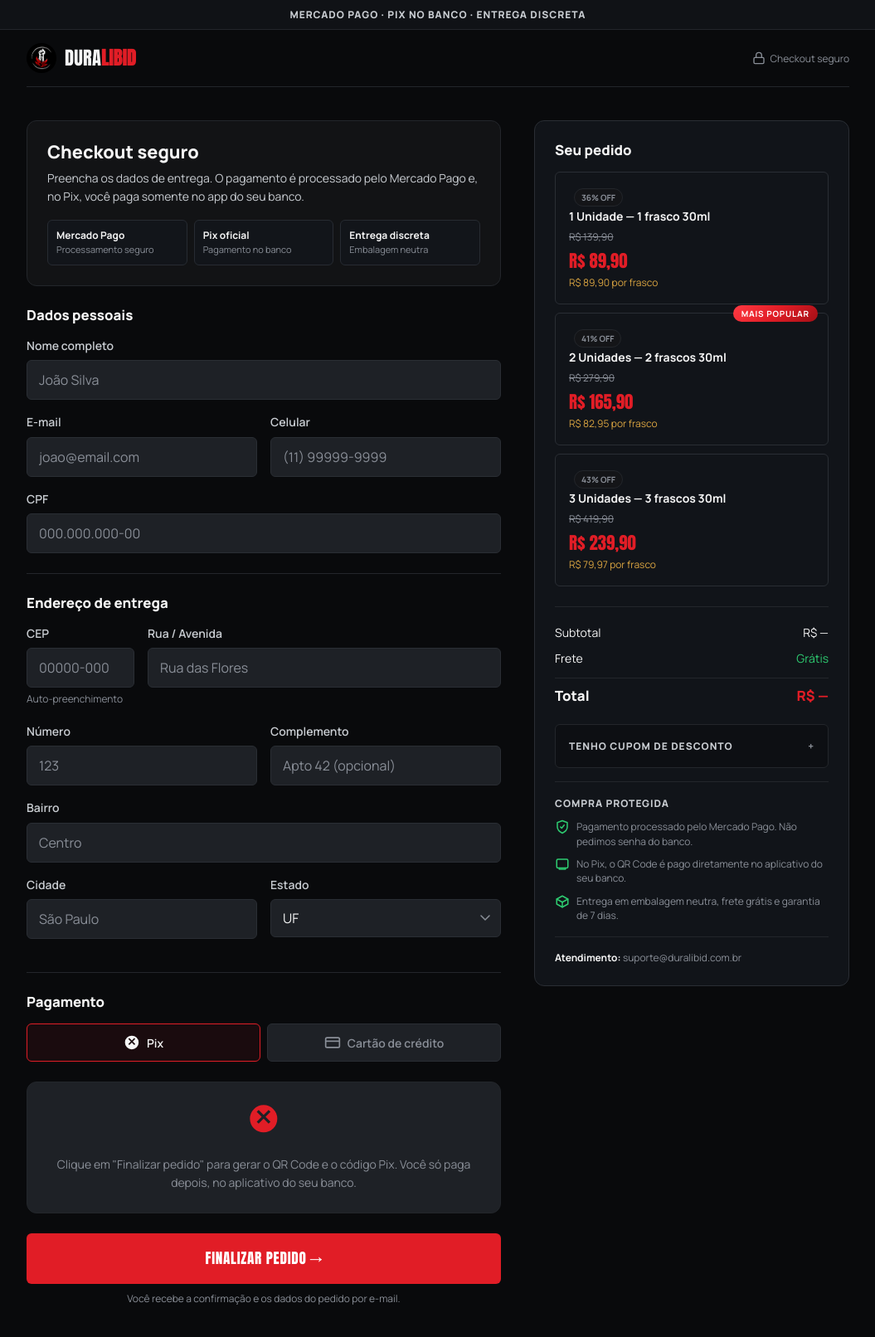
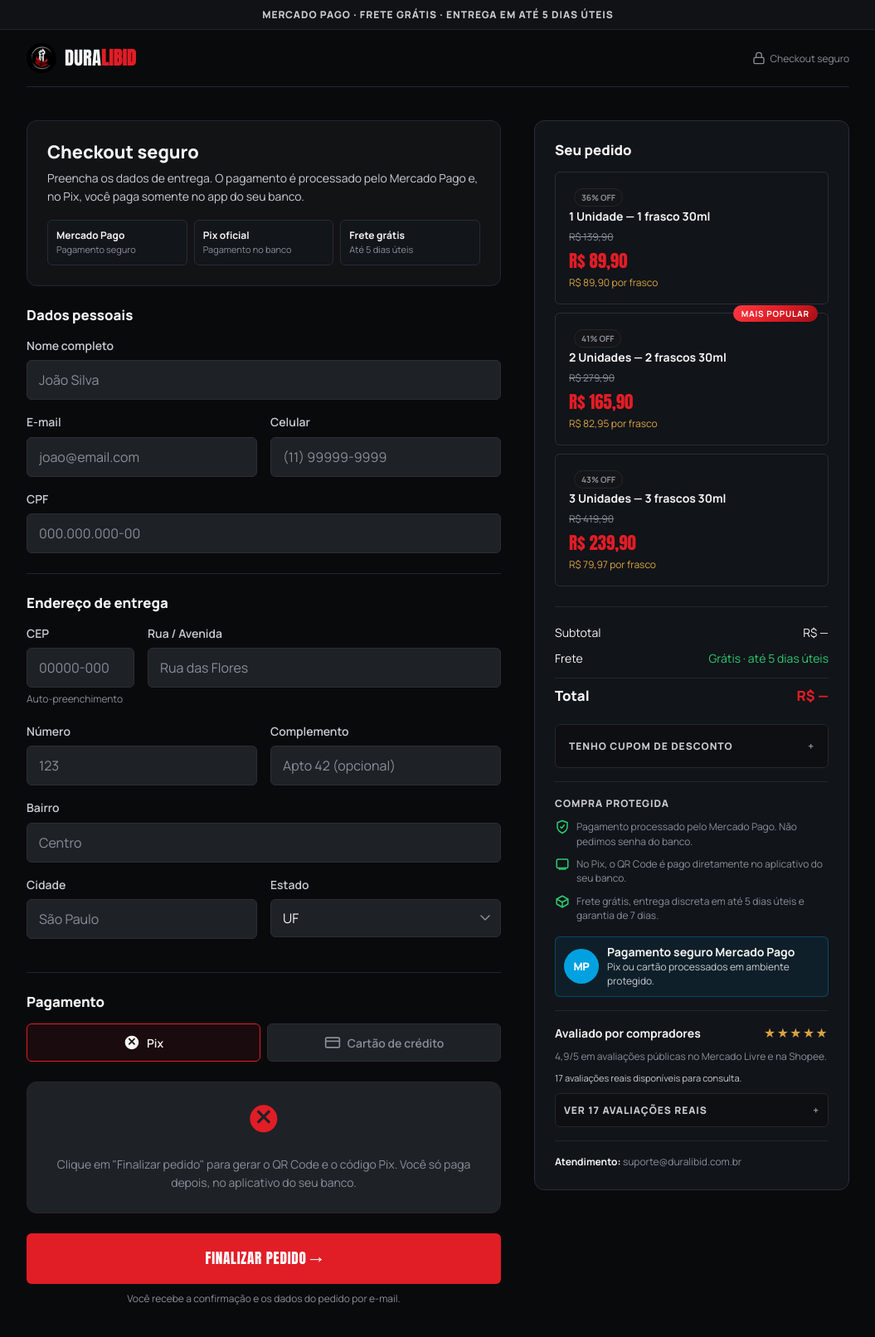
Before and after one commit to LuanGonzaga/duralibid, a plain HTML site: page checkout.html in a window 1280 px wide. Shown: the whole page at 83% size, without its empty margins (112-1167 px from the left). Drawn offline with Linux system fonts and the light colour scheme; a script that the page names is missing.

Commit message:
Add checkout marketplace proof and delivery trust

```diff
--- a/checkout.html
+++ b/checkout.html
@@ -97,6 +97,24 @@ nav .secure{font-size:var(--fs-xs);color:var(--duo-mute);display:flex;align-item
 .assurance-title{font-size:var(--fs-xs);font-weight:800;color:var(--duo-silver);text-transform:uppercase;letter-spacing:.08em}
 .assurance-row{display:grid;grid-template-columns:18px 1fr;gap:8px;align-items:start;color:var(--duo-mute);font-size:var(--fs-xs);line-height:1.45}
 .assurance-row svg{width:18px;height:18px;stroke:#2ecc71;fill:none;stroke-width:2;stroke-linecap:round;stroke-linejoin:round}
+.mp-seal{display:grid;grid-template-columns:42px 1fr;gap:10px;align-items:center;background:rgba(0,161,224,.08);border:1px solid rgba(0,161,224,.32);border-radius:var(--radius-sm);padding:10px;margin-top:var(--space-3)}
+.mp-mark{width:42px;height:42px;border-radius:50%;display:grid;place-items:center;background:#00a1e0;color:#fff;font-weight:900;font-size:13px;letter-spacing:-.03em}
+.mp-seal b{display:block;color:var(--duo-white);font-size:var(--fs-sm);line-height:1.2}
+.mp-seal span{display:block;color:var(--duo-silver);font-size:var(--fs-xs);line-height:1.35;margin-top:2px}
+.review-proof{border-top:1px solid #23262b;margin-top:var(--space-3);padding-top:var(--space-3);display:grid;gap:8px}
+.review-score{display:flex;align-items:center;justify-content:space-between;gap:10px}
+.review-score b{color:var(--duo-white);font-size:var(--fs-sm)}
+.review-score span{color:var(--duo-gold);font-size:var(--fs-sm);letter-spacing:1px;white-space:nowrap}
+.review-proof p{color:var(--duo-mute);font-size:var(--fs-xs);line-height:1.45;margin:0}
+.review-proof small{color:var(--duo-silver);font-size:11px}
+.review-gallery{border:1px solid #23262b;background:#0d0f13;border-radius:var(--radius-sm);padding:10px;margin-top:2px}
+.review-gallery summary{cursor:pointer;color:var(--duo-silver);font-size:var(--fs-xs);font-weight:800;text-transform:uppercase;letter-spacing:.08em;list-style:none}
+.review-gallery summary::-webkit-details-marker{display:none}
+.review-gallery summary::after{content:"+";float:right;color:var(--duo-mute)}
+.review-gallery[open] summary{margin-bottom:10px;color:var(--duo-white)}
+.review-gallery[open] summary::after{content:"-"}
+.review-shots{display:grid;grid-template-columns:1fr 1fr;gap:8px;max-height:320px;overflow:auto;padding-right:2px}
+.review-shots img{display:block;width:100%;height:78px;object-fit:contain;background:#fff;border-radius:8px;border:1px solid rgba(255,255,255,.08)}
 .support-line{border-top:1px solid #23262b;margin-top:var(--space-3);padding-top:var(--space-3);color:var(--duo-mute);font-size:var(--fs-xs);line-height:1.5}
 .support-line b{color:var(--duo-white)}
 #feedback{display:none;padding:var(--space-4);border-radius:var(--radius-lg);margin-top:var(--space-4);text-align:center}
@@ -149,7 +167,7 @@ nav .secure{font-size:var(--fs-xs);color:var(--duo-mute);display:flex;align-item
 </style>
 </head>
 <body>
-<div class="topbar">Mercado Pago · Pix no banco · Entrega discreta</div>
+<div class="topbar">Mercado Pago · Frete grátis · Entrega em até 5 dias úteis</div>
 <header class="wrap">
   <nav>
     <div class="logo">
@@ -171,9 +189,9 @@ nav .secure{font-size:var(--fs-xs);color:var(--duo-mute);display:flex;align-item
         <h1>Checkout seguro</h1>
         <p>Preencha os dados de entrega. O pagamento é processado pelo Mercado Pago e, no Pix, você paga somente no app do seu banco.</p>
         <div class="security-strip">
-          <div class="security-chip"><b>Mercado Pago</b>Processamento seguro</div>
+          <div class="security-chip"><b>Mercado Pago</b>Pagamento seguro</div>
           <div class="security-chip"><b>Pix oficial</b>Pagamento no banco</div>
-          <div class="security-chip"><b>Entrega discreta</b>Embalagem neutra</div>
+          <div class="security-chip"><b>Frete grátis</b>Até 5 dias úteis</div>
         </div>
       </section>
 
@@ -320,7 +338,7 @@ nav .secure{font-size:var(--fs-xs);color:var(--duo-mute);display:flex;align-item
         <div class="order-summary">
           <div class="row discount" id="summaryDiscountRow" style="display:none"><span>Desconto</span><span id="summaryDiscount">-R$ 0,00</span></div>
           <div class="row"><span>Subtotal</span><span id="summarySubtotal">R$ —</span></div>
-          <div class="row"><span>Frete</span><span style="color:#2ecc71">Grátis</span></div>
+          <div class="row"><span>Frete</span><span style="color:#2ecc71">Grátis · até 5 dias úteis</span></div>
           <div class="row total"><span>Total</span><span id="summaryTotal">R$ —</span></div>
         </div>
         <details class="coupon-box">
@@ -335,7 +353,38 @@ nav .secure{font-size:var(--fs-xs);color:var(--duo-mute);display:flex;align-item
           <div class="assurance-title">Compra protegida</div>
           <div class="assurance-row"><svg viewBox="0 0 24 24"><path d="M12 22s8-4 8-10V5l-8-3-8 3v7c0 6 8 10 8 10z"/><path d="M9 12l2 2 4-5"/></svg><span>Pagamento processado pelo Mercado Pago. Não pedimos senha do banco.</span></div>
           <div class="assurance-row"><svg viewBox="0 0 24 24"><rect x="3" y="4" width="18" height="14" rx="2"/><path d="M7 18v2h10v-2"/></svg><span>No Pix, o QR Code é pago diretamente no aplicativo do seu banco.</span></div>
-          <div class="assurance-row"><svg viewBox="0 0 24 24"><path d="M21 8l-9-5-9 5 9 5 9-5z"/><path d="M3 8v8l9 5 9-5V8"/><path d="M12 13v8"/></svg><span>Entrega em embalagem neutra, frete grátis e garantia de 7 dias.</span></div>
+          <div class="assurance-row"><svg viewBox="0 0 24 24"><path d="M21 8l-9-5-9 5 9 5 9-5z"/><path d="M3 8v8l9 5 9-5V8"/><path d="M12 13v8"/></svg><span>Frete grátis, entrega discreta em até 5 dias úteis e garantia de 7 dias.</span></div>
+        </div>
+        <div class="mp-seal" aria-label="Selo de segurança Mercado Pago">
+          <div class="mp-mark">MP</div>
+          <div><b>Pagamento seguro Mercado Pago</b><span>Pix ou cartão processados em ambiente protegido.</span></div>
+        </div>
+        <div class="review-proof" aria-label="Avaliações de compradores">
+          <div class="review-score"><b>Avaliado por compradores</b><span>★★★★★</span></div>
+          <p>4,9/5 em avaliações públicas no Mercado Livre e na Shopee.</p>
+          <small>17 avaliações reais disponíveis para consulta.</small>
+          <details class="review-gallery">
+            <summary>Ver 17 avaliações reais</summary>
+            <div class="review-shots">
+              <img src="images/reviews/av1-ml.PNG" alt="Avaliação real do DuraLibid no Mercado Livre" loading="lazy">
+              <img src="images/reviews/av2-ml.PNG" alt="Avaliação com foto do DuraLibid no Mercado Livre" loading="lazy">
+              <img src="images/reviews/av3-ml.PNG" alt="Avaliação real do DuraLibid no Mercado Livre" loading="lazy">
+              <img src="images/reviews/av4-ml.PNG" alt="Avaliação real do DuraLibid no Mercado Livre sobre entrega e embalagem" loading="lazy">
+              <img src="images/reviews/av5-ml.PNG" alt="Avaliação real do DuraLibid no Mercado Livre" loading="lazy">
+              <img src="images/reviews/av6-ml.PNG" alt="Avaliação real do DuraLibid no Mercado Livre" loading="lazy">
+              <img src="images/reviews/av7-ml.PNG" alt="Avaliação real do DuraLibid no Mercado Livre sobre custo-benefício" loading="lazy">
+              <img src="images/reviews/av8-ml.PNG" alt="Avaliação com foto do DuraLibid no Mercado Livre" loading="lazy">
+              <img src="images/reviews/av9-ml.PNG" alt="Avaliação real do DuraLibid no Mercado Livre" loading="lazy">
+              <img src="images/reviews/av1-shopee.PNG" alt="Avaliação real do DuraLibid na Shopee" loading="lazy">
+              <img src="images/reviews/av2-shopee.PNG" alt="Avaliação real do DuraLibid na Shopee sobre entrega rápida e segura" loading="lazy">
+              <img src="images/reviews/av3-shopee.PNG" alt="Avaliação real do DuraLibid na Shopee sobre experiência de uso" loading="lazy">
+              <img src="images/reviews/av4-shopee.PNG" alt="Avaliação real do DuraLibid na Shopee sobre entrega e embalagem" loading="lazy">
+              <img src="images/reviews/av5-shopee.PNG" alt="Avaliação real do DuraLibid na Shopee" loading="lazy">
+              <img src="images/reviews/av6-shopee.PNG" alt="Avaliação real do DuraLibid na Shopee sobre entrega no prazo" loading="lazy">
+              <img src="images/reviews/av7-shopee.PNG" alt="Avaliação real do DuraLibid na Shopee" loading="lazy">
+              <img src="images/reviews/av8-shopee.PNG" alt="Avaliação real do DuraLibid na Shopee sobre entrega rápida" loading="lazy">
+            </div>
+          </details>
         </div>
         <div class="support-line"><b>Atendimento:</b> suporte@duralibid.com.br</div>
       </div>
```
